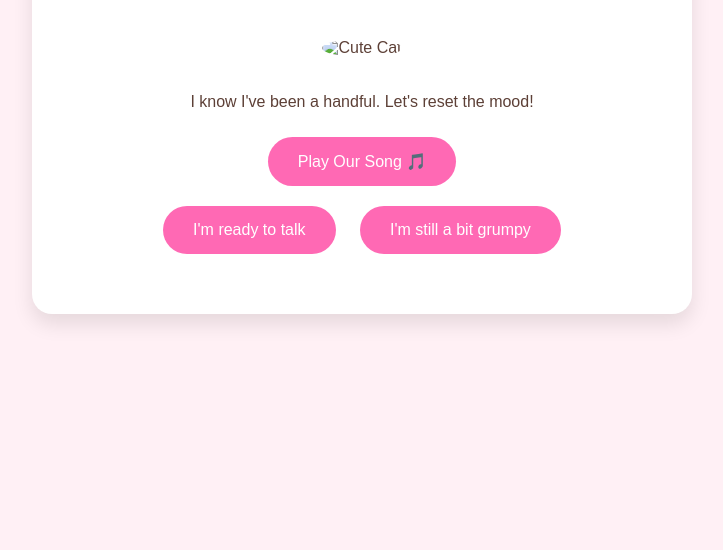
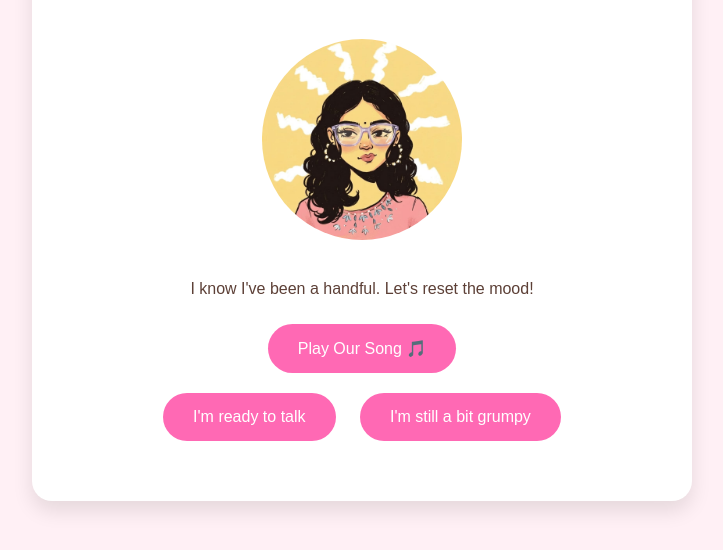
Before and after one commit to ppvbcounsltanscy-eng/her-surpris--little, a plain HTML site: page index.html in a window 1280 px wide. Shown: the part 120-670 px from the top of the page, without its empty margins (278-1001 px from the left). Drawn offline with Linux system fonts and the light colour scheme.

Commit message:
Fix HTML structure and update image source

```diff
--- a/index.html
+++ b/index.html
@@ -39,7 +39,7 @@
 
 <div class="container">
     <h1>A Little Something Sweet 🍬</h1>
-    <img src="cat-cake.jpg" alt="Cute Cat" class="cat-img">
+    <img src="cat-cake.jpeg" alt="Cute Cat" class="cat-img">
 
     <p>I know I've been a handful. Let's reset the mood!</p>
 
```
